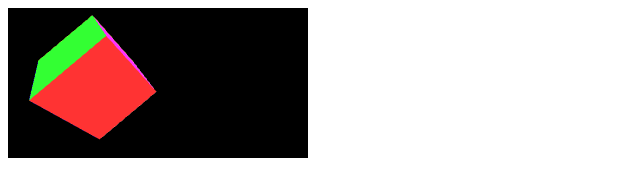
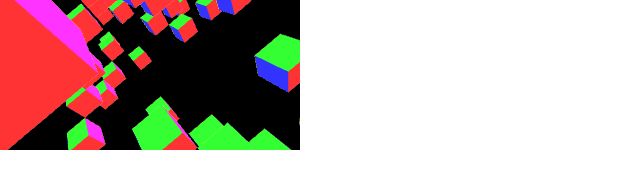
Before and after one commit to mrspeaker/voxinbox, a plain HTML site: page index.html in a window 1280 px wide. Shown: the whole page, without its empty margins (0-640 px from the left). Drawn offline with Linux system fonts and the light colour scheme.

Commit message:
multi-cubes

```diff
--- /dev/null
+++ b/css/main.css
@@ -0,0 +1,3 @@
+body {
+    margin: 0;
+}
--- a/index.html
+++ b/index.html
@@ -2,6 +2,7 @@
 <html>
 <head>
     <title>Voxinbox</title>
+    <link rel="stylesheet" href="css/main.css">
 </head>
 <body>
     <canvas id="board"></canvas>
--- a/src/webgl.js
+++ b/src/webgl.js
@@ -81,62 +81,57 @@ var webgl = {
         return prog;
     },
 
-    initBuffers: function () {
+    getChunk: function () {
+        var verts = [],
+            cols = [],
+            indices = [],
+            cubes = 100;
 
-        var gl = this.gl,
-            cubePos,
-            cubeCol,
-            cubeIndex;
+        for (var i = 0; i < cubes; i++) {
 
-        cubePos = gl.createBuffer();
-        gl.bindBuffer(gl.ARRAY_BUFFER, cubePos);
-        gl.bufferData(
-            gl.ARRAY_BUFFER,
-            new Float32Array([
+            var xo = (i % (cubes / 10) | 0) * 2,
+                yo = (i / (cubes / 10) | 0) * 2,
+                zo = (Math.random() * 20 | 0) * 2;
+
+        verts = verts.concat([
                 // Front face
-            -1.0, -1.0,  1.0,
-             1.0, -1.0,  1.0,
-             1.0,  1.0,  1.0,
-            -1.0,  1.0,  1.0,
+            xo + -1.0, yo + -1.0,  zo + 1.0,
+            xo +  1.0, yo + -1.0,  zo + 1.0,
+            xo +  1.0, yo +  1.0,  zo + 1.0,
+            xo + -1.0, yo +  1.0,  zo + 1.0,
 
             // Back face
-            -1.0, -1.0, -1.0,
-            -1.0,  1.0, -1.0,
-             1.0,  1.0, -1.0,
-             1.0, -1.0, -1.0,
+            xo + -1.0, yo + -1.0, zo + -1.0,
+            xo + -1.0, yo +  1.0, zo + -1.0,
+            xo +  1.0, yo +  1.0, zo + -1.0,
+            xo +  1.0, yo + -1.0, zo + -1.0,
 
             // Top face
-            -1.0,  1.0, -1.0,
-            -1.0,  1.0,  1.0,
-             1.0,  1.0,  1.0,
-             1.0,  1.0, -1.0,
+            xo + -1.0, yo + 1.0, zo + -1.0,
+            xo + -1.0, yo + 1.0, zo +  1.0,
+            xo +  1.0, yo + 1.0, zo +  1.0,
+            xo +  1.0, yo + 1.0, zo + -1.0,
 
             // Bottom face
-            -1.0, -1.0, -1.0,
-             1.0, -1.0, -1.0,
-             1.0, -1.0,  1.0,
-            -1.0, -1.0,  1.0,
+            xo + -1.0, yo + -1.0, zo + -1.0,
+            xo +  1.0, yo + -1.0, zo + -1.0,
+            xo +  1.0, yo + -1.0, zo +  1.0,
+            xo + -1.0, yo + -1.0, zo +  1.0,
 
             // Right face
-             1.0, -1.0, -1.0,
-             1.0,  1.0, -1.0,
-             1.0,  1.0,  1.0,
-             1.0, -1.0,  1.0,
+            xo +  1.0, yo + -1.0, zo + -1.0,
+            xo +  1.0, yo +  1.0, zo + -1.0,
+            xo +  1.0, yo +  1.0, zo +  1.0,
+            xo +  1.0, yo + -1.0, zo +  1.0,
 
             // Left face
-            -1.0, -1.0, -1.0,
-            -1.0, -1.0,  1.0,
-            -1.0,  1.0,  1.0,
-            -1.0,  1.0, -1.0
-            ]),
-            gl.STATIC_DRAW
-        );
-        cubePos.itemSize = 3;
-        cubePos.numItems = 24;
+            xo + -1.0, yo + -1.0, zo + -1.0,
+            xo + -1.0, yo + -1.0, zo +  1.0,
+            xo + -1.0, yo +  1.0, zo +  1.0,
+            xo + -1.0, yo +  1.0, zo + -1.0
+            ])
 
-        cubeCol = gl.createBuffer();
-        gl.bindBuffer(gl.ARRAY_BUFFER, cubeCol);
-        var colors = (function () {
+        cols = cols.concat(function () {
             var colors = [
                     [0.8, 0.0, 0.0, 0.8], // Front face
                     [0.8, 0.8, 0.0, 0.8], // Back face
@@ -154,26 +149,65 @@ var webgl = {
             }
             return unpackedColors;
         }());
-        gl.bufferData(gl.ARRAY_BUFFER, new Float32Array(colors), gl.STATIC_DRAW);
-        cubeCol.itemSize = 4;
-        cubeCol.numItems = 24;
 
-        cubeIndex = gl.createBuffer();
-        gl.bindBuffer(gl.ELEMENT_ARRAY_BUFFER, cubeIndex);
-        gl.bufferData(
-            gl.ELEMENT_ARRAY_BUFFER,
-            new Uint16Array([
+        indices = indices.concat([
                 0, 1, 2,      0, 2, 3,    // Front face
                 4, 5, 6,      4, 6, 7,    // Back face
                 8, 9, 10,     8, 10, 11,  // Top face
                 12, 13, 14,   12, 14, 15, // Bottom face
                 16, 17, 18,   16, 18, 19, // Right face
                 20, 21, 22,   20, 22, 23  // Left face
-            ]),
+        ].map(function(f){
+            return i * 24 + f;
+        }));
+
+
+        }
+
+        return {
+            verts: verts,
+            colors: cols,
+            indices: indices,
+            cubes: cubes
+        }
+    },
+
+    initBuffers: function () {
+
+        var gl = this.gl,
+            cubePos,
+            cubeCol,
+            cubeIndex,
+            k;
+
+        cubePos = gl.createBuffer();
+        gl.bindBuffer(gl.ARRAY_BUFFER, cubePos);
+
+        var chunk = this.getChunk();
+
+        gl.bufferData(
+            gl.ARRAY_BUFFER,
+            new Float32Array(chunk.verts),
+            gl.STATIC_DRAW
+        );
+        cubePos.itemSize = 3;
+        cubePos.numItems = 24 * chunk.cubes;
+
+        cubeCol = gl.createBuffer();
+        gl.bindBuffer(gl.ARRAY_BUFFER, cubeCol);
+        gl.bufferData(gl.ARRAY_BUFFER, new Float32Array(chunk.colors), gl.STATIC_DRAW);
+        cubeCol.itemSize = 4;
+        cubeCol.numItems = 24 * chunk.cubes;
+
+        cubeIndex = gl.createBuffer();
+        gl.bindBuffer(gl.ELEMENT_ARRAY_BUFFER, cubeIndex);
+        gl.bufferData(
+            gl.ELEMENT_ARRAY_BUFFER,
+            new Uint16Array(chunk.indices),
             gl.STATIC_DRAW
         );
         cubeIndex.itemSize = 1;
-        cubeIndex.numItems = 36;
+        cubeIndex.numItems = 36 * chunk.cubes;
 
         this.cube = {
             pos: cubePos,
@@ -219,9 +253,9 @@ var webgl = {
 
         // Translate
         tmp = id.slice(0);
-        tmp[12] = (Math.sin(Date.now() / 1000) * 2);
+        tmp[12] = -10;//-10 *(Math.sin(Date.now() / 1000) * 2);
         tmp[13] = 0.2;
-        tmp[14] = 5 * -1;
+        tmp[14] = 30 * -1;
         out = matrix.mult(out, tmp);
 
         gl.uniformMatrix4fv(prog.pMatrixUniform, false, matrix.perspective(45, gl.viewportWidth / gl.viewportHeight, 1, 1000.0));
```
